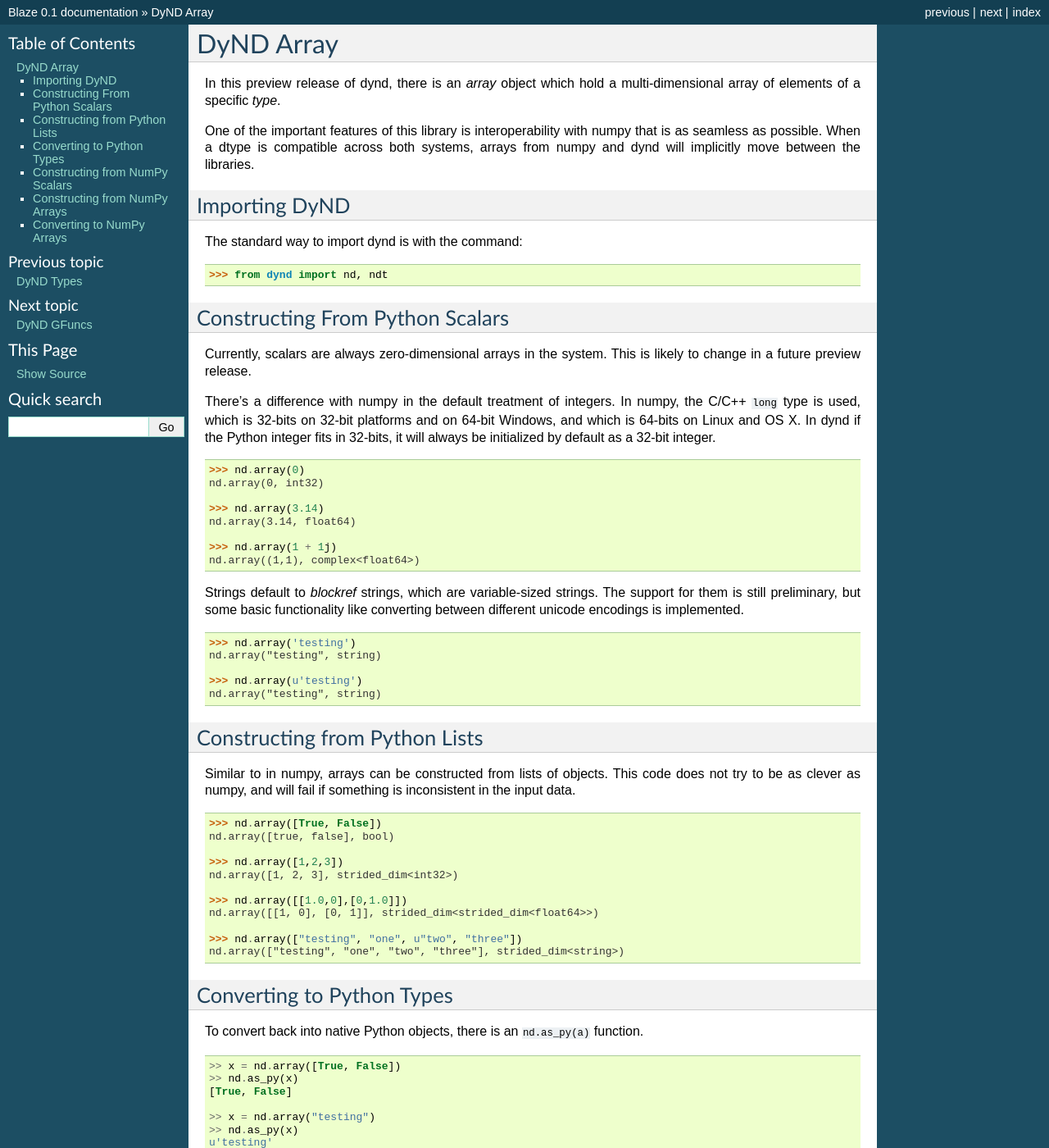
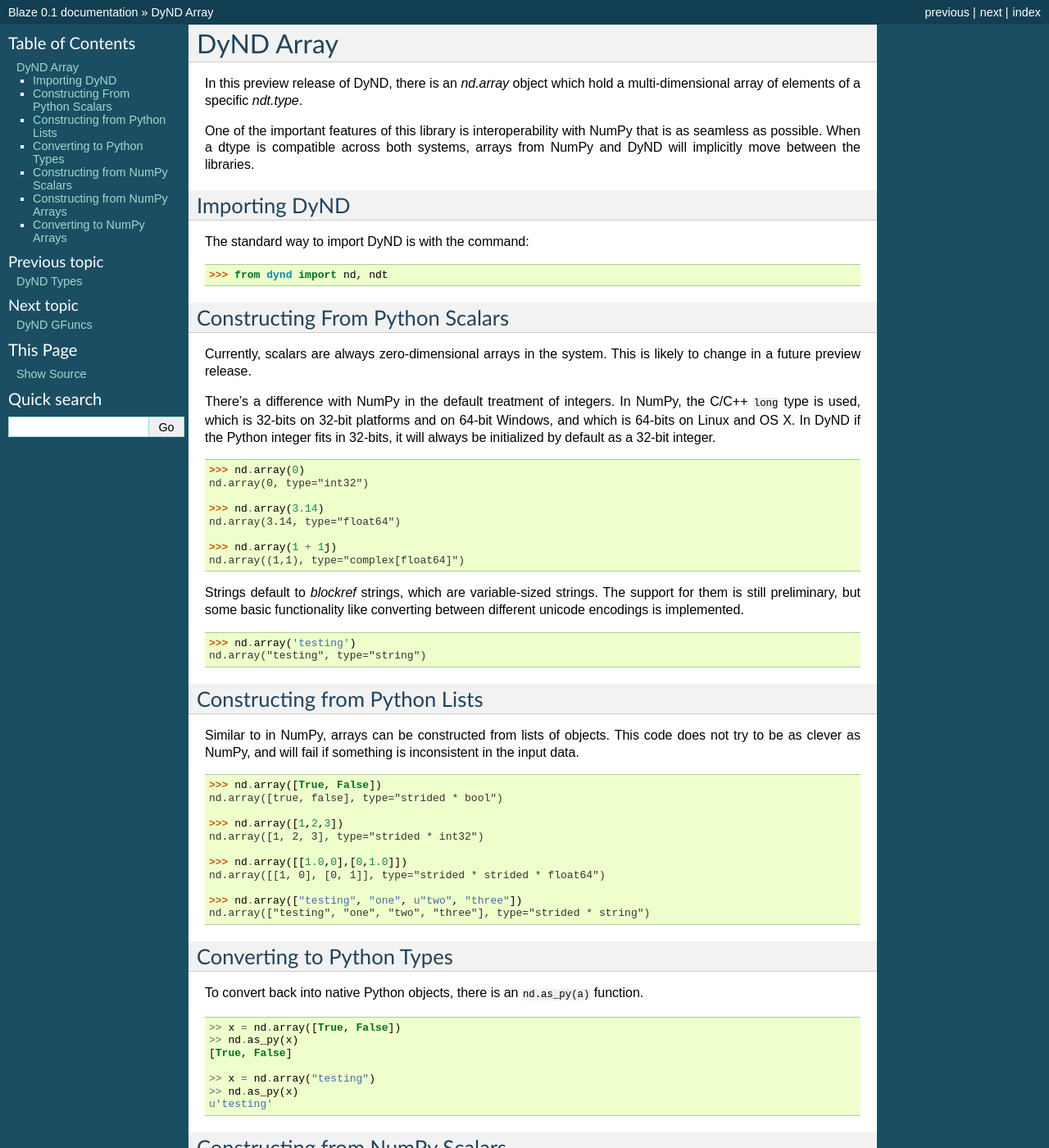
Before and after one commit to libdynd/dynd-python, a Sphinx documentation site: the page built from doc/source/array.rst, in a window 1280 px wide and 1400 px high. Shown: the whole window at 82% size. Built offline with Sphinx 7.4.7, drawn with Linux system fonts in a browser that asks for light colours; some of the changed text lies outside the part shown.

```diff
--- a/doc/source/array.rst
+++ b/doc/source/array.rst
@@ -1,18 +1,19 @@
 DyND Array
 ==========
 
-In this preview release of dynd, there is an `array` object
-which hold a multi-dimensional array of elements of a specific `type`.
+In this preview release of DyND, there is an `nd.array` object
+which hold a multi-dimensional array of elements of a specific
+`ndt.type`.
 
 One of the important features of this library is interoperability with
-numpy that is as seamless as possible. When a dtype is compatible across
-both systems, arrays from numpy and dynd will implicitly move
+NumPy that is as seamless as possible. When a dtype is compatible across
+both systems, arrays from NumPy and DyND will implicitly move
 between the libraries.
 
 Importing DyND
 --------------
 
-The standard way to import dynd is with the command::
+The standard way to import DyND is with the command::
 
     >>> from dynd import nd, ndt
 
@@ -22,22 +23,22 @@ Constructing From Python Scalars
 Currently, scalars are always zero-dimensional arrays in the system.
 This is likely to change in a future preview release.
 
-There's a difference with numpy in the default treatment of integers.
-In numpy, the C/C++ ``long`` type is used, which is 32-bits on 32-bit
+There's a difference with NumPy in the default treatment of integers.
+In NumPy, the C/C++ ``long`` type is used, which is 32-bits on 32-bit
 platforms and on 64-bit Windows, and which is 64-bits on Linux and OS X.
-In dynd if the Python integer fits in 32-bits, it will always
+In DyND if the Python integer fits in 32-bits, it will always
 be initialized by default as a 32-bit integer.
 
 .. code-block:: python
 
     >>> nd.array(0)
-    nd.array(0, int32)
+    nd.array(0, type="int32")
 
     >>> nd.array(3.14)
-    nd.array(3.14, float64)
+    nd.array(3.14, type="float64")
 
     >>> nd.array(1 + 1j)
-    nd.array((1,1), complex<float64>)
+    nd.array((1,1), type="complex[float64]")
 
 Strings default to `blockref` strings, which are variable-sized strings.
 The support for them is still preliminary, but some basic functionality
@@ -46,31 +47,28 @@ like converting between different unicode encodings is implemented.
 .. code-block:: python
 
     >>> nd.array('testing')
-    nd.array("testing", string)
-
-    >>> nd.array(u'testing')
-    nd.array("testing", string)
+    nd.array("testing", type="string")
 
 Constructing from Python Lists
 ------------------------------
 
-Similar to in numpy, arrays can be constructed from lists of
-objects. This code does not try to be as clever as numpy, and
+Similar to in NumPy, arrays can be constructed from lists of
+objects. This code does not try to be as clever as NumPy, and
 will fail if something is inconsistent in the input data.
 
 .. code-block:: python
 
     >>> nd.array([True, False])
-    nd.array([true, false], bool)
+    nd.array([true, false], type="strided * bool")
 
     >>> nd.array([1,2,3])
-    nd.array([1, 2, 3], strided_dim<int32>)
+    nd.array([1, 2, 3], type="strided * int32")
 
     >>> nd.array([[1.0,0],[0,1.0]])
-    nd.array([[1, 0], [0, 1]], strided_dim<strided_dim<float64>>)
+    nd.array([[1, 0], [0, 1]], type="strided * strided * float64")
 
     >>> nd.array(["testing", "one", u"two", "three"])
-    nd.array(["testing", "one", "two", "three"], strided_dim<string>)
+    nd.array(["testing", "one", "two", "three"], type="strided * string")
 
 Converting to Python Types
 --------------------------
@@ -100,43 +98,46 @@ in the conversion.
 
     >>> x = np.bool_(False)
     >>> nd.array(x)
-    nd.array(false, bool)
+    nd.array(false, type="bool")
 
     >>> x = np.int16(1000)
     >>> nd.array(x)
-    nd.array(1000, int16)
+    nd.array(1000, type="int16")
 
     >>> x = np.complex128(3.1)
     >>> nd.array(x)
-    nd.array((3.1,0), complex[float64])
+    nd.array((3.1,0), type="complex[float64]")
 
 Constructing from NumPy Arrays
 ------------------------------
 
-When the dtype is supported by dynd, numpy arrays can
-be converted into dynd arrays. When using the `nd.array` constructor,
+When the dtype is supported by DyND, NumPy arrays can
+be converted into DyND arrays. When using the `nd.array` constructor,
 a new array is created, but there is also `nd.asarray` which creates
-a view when possible.
+a view when possible, and `nd.view` which always creates a view and
+raises if that is not possible.
 
 .. code-block:: python
 
     >>> x = np.arange(6.).reshape(3,2)
     >>> nd.array(x)
-    nd.array([[0, 1], [2, 3], [4, 5]], strided_dim<strided_dim<float64>>)
+    nd.array([[0, 1], [2, 3], [4, 5]], type="strided * strided * float64")
     >>> nd.asarray(x)
-    nd.array([[0, 1], [2, 3], [4, 5]], strided_dim<strided_dim<float64>>)
+    nd.array([[0, 1], [2, 3], [4, 5]], type="strided * strided * float64")
+    >>> nd.view(x)
+    nd.array([[0, 1], [2, 3], [4, 5]], type="strided * strided * float64")
 
     >>> x = np.array(['testing', 'one', 'two', 'three'])
     >>> nd.asarray(x)
-    nd.array(["testing", "one", "two", "three"], strided_dim<string<7,'ascii'>>)
+    nd.array(["testing", "one", "two", "three"], type="strided * string[7,'utf32']")
 
 
 Converting to NumPy Arrays
 --------------------------
 
-To support naturally feeding data into numpy operations, the
-numpy array interface is used via the C struct PyArrayInterface.
-This means numpy operations will work on arrays with compatible
+To support naturally feeding data into NumPy operations, the
+NumPy array interface is used via the C struct PyArrayInterface.
+This means NumPy operations will work on arrays with compatible
 dtypes.
 
 .. code-block:: python
@@ -145,15 +146,15 @@ dtypes.
     >>> np.square(x)
     array([  1.  ,   4.  ,  12.25])
 
-There are some cases where a dynd array will not seamlessly convert
-into a numpy array. The behavior of numpy is usually to ignore errors
+There are some cases where a DyND array will not seamlessly convert
+into a NumPy array. The behavior of NumPy is usually to ignore errors
 that occur, and switch to an "object" array instead.
 
 ... code-block:: python
 
     >>> x = nd.array([1, 2, 3]).ucast(ndt.float32)
     >>> x
-    nd.array([1, 2, 3], strided_dim<convert<to=float32, from=int32>>)
+    nd.array([1, 2, 3], type="strided * convert<to=float32, from=int32>")
     >>> np.array(x)
     Traceback (most recent call last):
       File "<stdin>", line 1, in <module>
--- a/doc/source/dev.rst
+++ b/doc/source/dev.rst
@@ -201,7 +201,9 @@ is within another function.
 The only problem encountered is on Mac OS X, on an older version of
 clang, where catching subclasses don't appear to work, and explicit
 catches of every single possible exception was required. The solution
-at the time was to switch to using g++ 4.2.
+at the time was to switch to using g++ 4.2. This may have been caused
+by a mismatch in libc++ vs. libstdc++ or something similar, but was
+not tracked down.
 
 Defining Custom Python Exceptions
 ~~~~~~~~~~~~~~~~~~~~~~~~~~~~~~~~~
```
Also changed, not shown: doc/source/dynd_in_wakari.rst (deleted, +0 -109 lines), doc/source/type.rst (+27 -26 lines), 1 other file.
